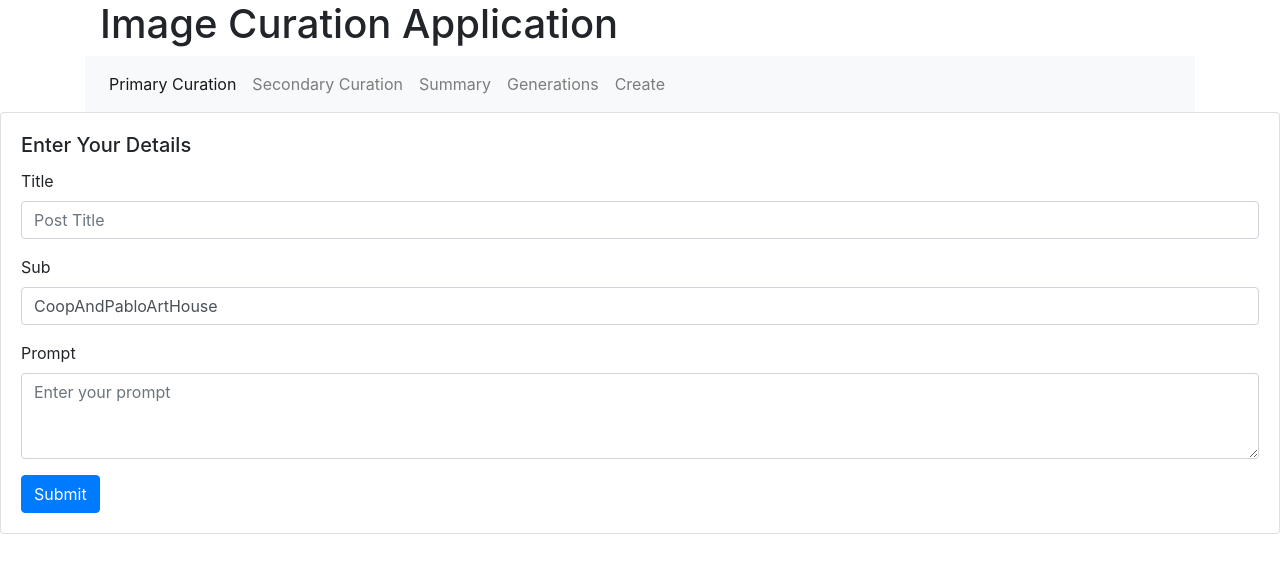
After one commit to AJStangl/FlaskApp, a Flask app: page /create/ in a window 1280 px wide. The commit adds this page. Shown: the top 573 px of the page. Run offline with Flask 3, Linux system fonts and the light colour scheme; some libraries are stand-ins or nearby versions.

Commit message:
I wonder if this works

```diff
--- a/app.py
+++ b/app.py
@@ -4,6 +4,7 @@ from flask import Flask
 from flask_bootstrap import Bootstrap
 
 from endpoints.api import api_bp
+from endpoints.create import create_bp
 from endpoints.generations import generations_bp
 from endpoints.index import index_bp
 from endpoints.primary import primary_bp
@@ -29,6 +30,7 @@ app.register_blueprint(secondary_bp)
 app.register_blueprint(summary_bp)
 app.register_blueprint(generations_bp)
 app.register_blueprint(api_bp)
+app.register_blueprint(create_bp)
 Bootstrap(app)
 
 primary_curation_service: PrimaryCurationService = PrimaryCurationService("stage")
--- /dev/null
+++ b/endpoints/create.py
@@ -0,0 +1,26 @@
+from flask import Blueprint, render_template, request, jsonify, url_for
+
+from shared_code.background.message_broker import SimpleBroker
+
+message_broker: SimpleBroker = SimpleBroker()
+
+create_bp = Blueprint('create', __name__)
+
+
+@create_bp.route('/create/')
+def create():
+	try:
+		return render_template('create.jinja2')
+	except Exception as e:
+		return render_template('error.jinja2', error=e)
+
+
+@create_bp.route('/card', methods=['POST'])
+def card():
+	data = request.get_json()
+	title = data.get('title')
+	subreddit = data.get('subreddit')
+	prompt = data.get('prompt')
+	message_broker.send_message(title, subreddit, prompt)
+	resp = {"redirect": url_for('create.create')}
+	return jsonify(resp)
--- a/templates/base.html
+++ b/templates/base.html
@@ -37,6 +37,9 @@
                             </li>
                             <li class="nav-item">
                                 <a class="nav-link" href="{{ url_for('generations.generations') }}">Generations</a>
+                            </li>
+                            <li class="nav-item">
+                                <a class="nav-link" href="{{ url_for('create.create') }}">Create</a>
                             </li>
                         </ul>
                     </div>
--- /dev/null
+++ b/templates/create.jinja2
@@ -0,0 +1,53 @@
+{% extends "base.html" %}
+
+{% block title %}
+User Input
+{% endblock %}
+
+{% block content %}
+<div class="card">
+  <div class="card-body">
+    <h5 class="card-title">Enter Your Details</h5>
+     <form id="card-form">
+      <div class="form-group">
+        <label for="title">Title</label>
+        <input type="text" class="form-control" id="title" placeholder="Post Title">
+      </div>
+      <div class="form-group">
+        <label for="subreddit">Sub</label>
+        <input type="text" class="form-control" id="subreddit" value="CoopAndPabloArtHouse" placeholder="Enter a subreddit">
+      </div>
+      <div class="form-group">
+        <label for="prompt">Prompt</label>
+        <textarea class="form-control" id="prompt" rows="3" placeholder="Enter your prompt"></textarea>
+      </div>
+      <button type="button" class="btn btn-primary" onclick="sendData()">Submit</button>
+    </form>
+  </div>
+</div>
+
+<script>
+function sendData() {
+  const title = document.getElementById('title').value;
+  const subreddit = document.getElementById('subreddit').value;
+  const prompt = document.getElementById('prompt').value;
+
+  const data = {title, subreddit, prompt};
+
+  fetch('{{ url_for('create.card') }}', {
+    method: 'POST',
+    headers: {
+      'Content-Type': 'application/json',
+      // Flask needs this header to understand the request as AJAX
+      'X-Requested-With': 'XMLHttpRequest'
+    },
+    body: JSON.stringify(data)
+  })
+  .then(response => response.json())
+  .then(data => window.location.href = data.redirect)
+  .catch((error) => {
+    console.error('Error:', error);
+  });
+}
+</script>
+{% endblock %}
```
Also changed, not shown: shared_code/background/message_broker.py (+28 -1 lines).
